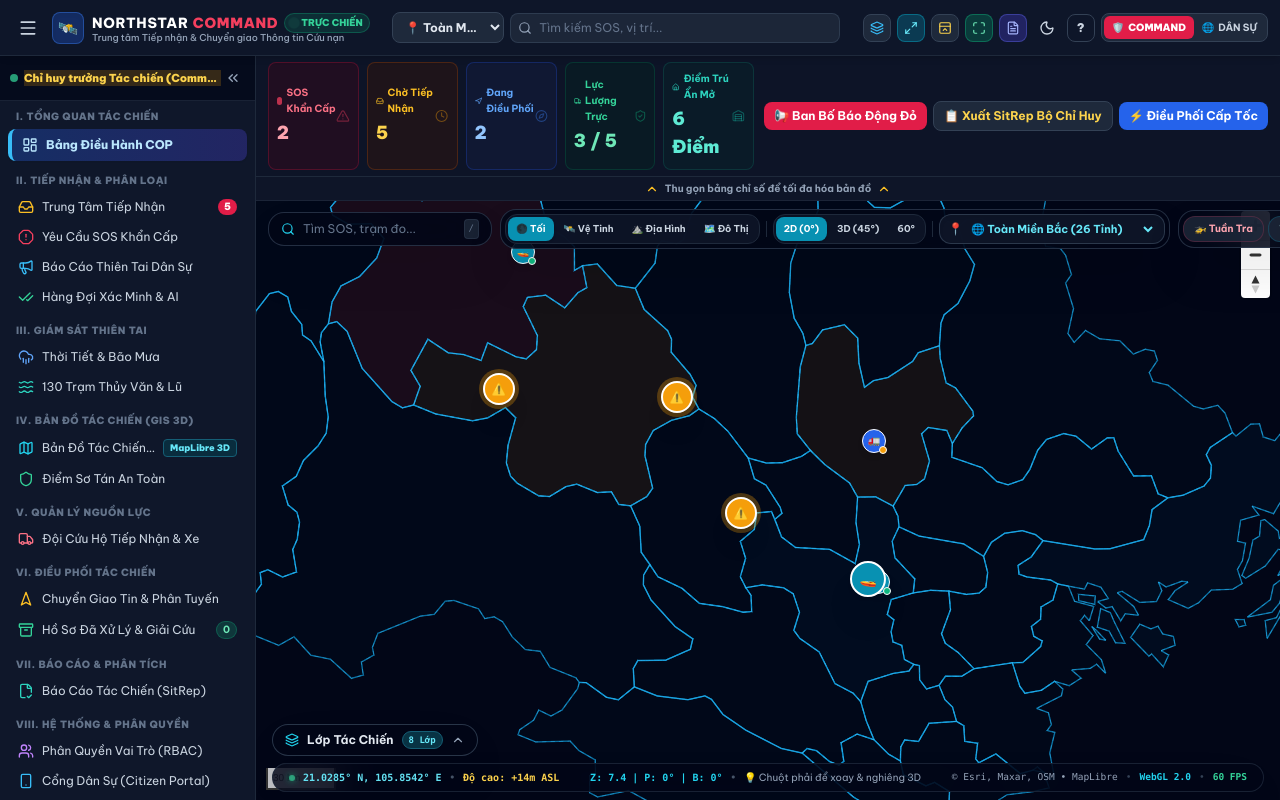
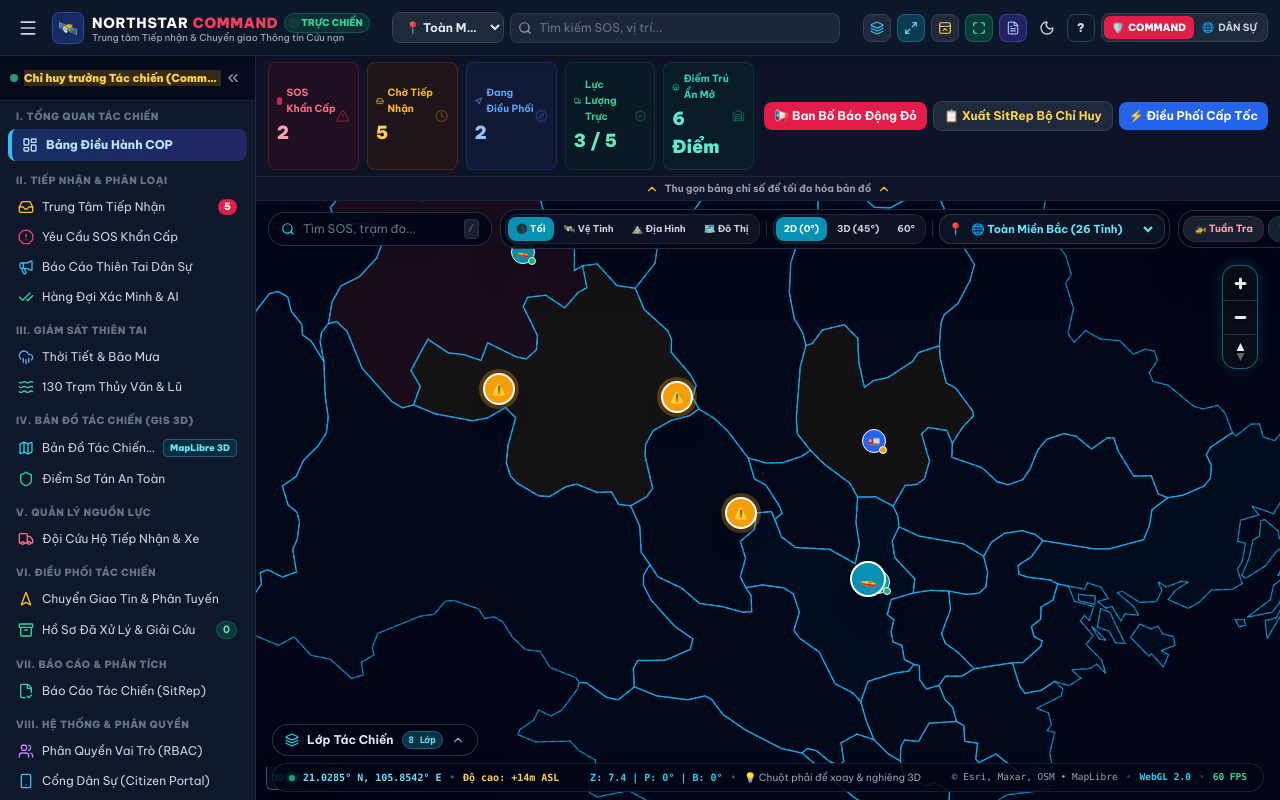
Before and after one commit to GrassTouchers1/GrassTouchers-Frontend, a website: page index.html in a window 1280 px wide. Drawn offline with nearby package versions, Linux system fonts and the light colour scheme; no server answers; animation ran at ten frames a second.

Commit message:
fix(ux): eliminate overlap on Toan Man Hinh button by restyling MapLibre navigation control to C2 Dark Glass with top offset

```diff
--- a/css/style.css
+++ b/css/style.css
@@ -928,3 +928,71 @@ body.command-mode-active .floating-header {
   transition: all 0.2s ease-in-out;
   cursor: pointer;
 }
+
+/* =========================================================================
+ * C2 DARK GLASS NAVIGATION & SCALE CONTROLS (MAPLIBRE GL JS)
+ * ========================================================================= */
+.maplibregl-ctrl-top-right {
+  top: 54px !important;
+  right: 12px !important;
+  margin: 0 !important;
+  z-index: 25 !important;
+}
+
+.maplibregl-ctrl-group {
+  background: rgba(11, 15, 25, 0.92) !important;
+  backdrop-filter: blur(16px) !important;
+  -webkit-backdrop-filter: blur(16px) !important;
+  border: 1px solid rgba(56, 189, 248, 0.45) !important;
+  border-radius: 14px !important;
+  box-shadow: 0 10px 30px -5px rgba(0, 0, 0, 0.85), 0 0 15px rgba(56, 189, 248, 0.25) !important;
+  overflow: hidden !important;
+}
+
+.maplibregl-ctrl-group button {
+  width: 34px !important;
+  height: 34px !important;
+  background-color: transparent !important;
+  border: none !important;
+  cursor: pointer !important;
+  transition: all 0.2s cubic-bezier(0.4, 0, 0.2, 1) !important;
+  display: flex !important;
+  align-items: center !important;
+  justify-content: center !important;
+}
+
+.maplibregl-ctrl-group button + button {
+  border-top: 1px solid rgba(255, 255, 255, 0.12) !important;
+}
+
+.maplibregl-ctrl-group button:hover {
+  background-color: rgba(56, 189, 248, 0.3) !important;
+}
+
+.maplibregl-ctrl-group button:active {
+  background-color: rgba(56, 189, 248, 0.5) !important;
+}
+
+.maplibregl-ctrl-group button .maplibregl-ctrl-icon {
+  filter: invert(1) brightness(2.2) drop-shadow(0 1px 2px rgba(0, 0, 0, 0.8)) !important;
+  opacity: 0.92 !important;
+  transition: transform 0.2s ease, opacity 0.2s ease !important;
+}
+
+.maplibregl-ctrl-group button:hover .maplibregl-ctrl-icon {
+  opacity: 1 !important;
+  filter: invert(1) brightness(2.8) drop-shadow(0 0 5px #38bdf8) !important;
+}
+
+.maplibregl-ctrl-scale {
+  background: rgba(11, 15, 25, 0.88) !important;
+  backdrop-filter: blur(12px) !important;
+  border: 1px solid rgba(56, 189, 248, 0.45) !important;
+  border-top: none !important;
+  color: #38bdf8 !important;
+  font-weight: 700 !important;
+  font-size: 10px !important;
+  padding: 1px 6px !important;
+  border-radius: 0 0 6px 6px !important;
+  box-shadow: 0 4px 12px rgba(0, 0, 0, 0.6) !important;
+}
--- a/index.html
+++ b/index.html
@@ -47,7 +47,7 @@
   <script src="https://cdn.jsdelivr.net/npm/chart.js@4.4.1/dist/chart.umd.min.js"></script>
 
   <!-- Custom CSS -->
-  <link rel="stylesheet" href="css/style.css?v=20261121_prod_v3" />
+  <link rel="stylesheet" href="css/style.css?v=20261121_prod_v4" />
   <style>
     /* Command Interface Specific Overrides */
     .cmd-nav-item {
@@ -144,6 +144,65 @@
       padding: 0 !important;
       border: none !important;
     }
+    /* Định vị bộ điều khiển MapLibre NavigationControl: Đẩy xuống dưới thanh Top HUD để không bao giờ bị đè */
+    .maplibregl-ctrl-top-right {
+      top: 54px !important;
+      right: 12px !important;
+      margin: 0 !important;
+      z-index: 25 !important;
+    }
+    /* Đồng bộ giao diện C2 Dark Glass cho bộ điều hướng MapLibre (Zoom +, Zoom -, La bàn 3D) */
+    .maplibregl-ctrl-group {
+      background: rgba(11, 15, 25, 0.92) !important;
+      backdrop-filter: blur(16px) !important;
+      -webkit-backdrop-filter: blur(16px) !important;
+      border: 1px solid rgba(56, 189, 248, 0.45) !important;
+      border-radius: 14px !important;
+      box-shadow: 0 10px 30px -5px rgba(0, 0, 0, 0.85), 0 0 15px rgba(56, 189, 248, 0.25) !important;
+      overflow: hidden !important;
+    }
+    .maplibregl-ctrl-group button {
+      width: 34px !important;
+      height: 34px !important;
+      background-color: transparent !important;
+      border: none !important;
+      cursor: pointer !important;
+      transition: all 0.2s cubic-bezier(0.4, 0, 0.2, 1) !important;
+      display: flex !important;
+      align-items: center !important;
+      justify-content: center !important;
+    }
+    .maplibregl-ctrl-group button + button {
+      border-top: 1px solid rgba(255, 255, 255, 0.12) !important;
+    }
+    .maplibregl-ctrl-group button:hover {
+      background-color: rgba(56, 189, 248, 0.3) !important;
+    }
+    .maplibregl-ctrl-group button:active {
+      background-color: rgba(56, 189, 248, 0.5) !important;
+    }
+    .maplibregl-ctrl-group button .maplibregl-ctrl-icon {
+      filter: invert(1) brightness(2.2) drop-shadow(0 1px 2px rgba(0, 0, 0, 0.8)) !important;
+      opacity: 0.92 !important;
+      transition: transform 0.2s ease, opacity 0.2s ease !important;
+    }
+    .maplibregl-ctrl-group button:hover .maplibregl-ctrl-icon {
+      opacity: 1 !important;
+      filter: invert(1) brightness(2.8) drop-shadow(0 0 5px #38bdf8) !important;
+    }
+    /* Thước đo tỉ lệ chuẩn C2 Dark Glass */
+    .maplibregl-ctrl-scale {
+      background: rgba(11, 15, 25, 0.88) !important;
+      backdrop-filter: blur(12px) !important;
+      border: 1px solid rgba(56, 189, 248, 0.45) !important;
+      border-top: none !important;
+      color: #38bdf8 !important;
+      font-weight: 700 !important;
+      font-size: 10px !important;
+      padding: 1px 6px !important;
+      border-radius: 0 0 6px 6px !important;
+      box-shadow: 0 4px 12px rgba(0, 0, 0, 0.6) !important;
+    }
     .animated-marker-pulse {
       animation: markerPulseRing 2s cubic-bezier(0.215, 0.61, 0.355, 1) infinite;
     }
@@ -3225,20 +3284,20 @@
   <!-- ========================================== -->
   <!-- 4. CORE JAVASCRIPT MODULES PIPELINE        -->
   <!-- ========================================== -->
-  <script src="js/config.js?v=20261121_prod_v3"></script>
-  <script src="js/offline_sync_manager.js?v=20261121_prod_v3"></script>
-  <script src="js/command_ui_controller.js?v=20261121_prod_v3"></script>
-  <script src="js/coordinator_command.js?v=20261121_prod_v3"></script>
-  <script src="js/map_core.js?v=20261121_prod_v3"></script>
-  <script src="js/provinces_weather_layer.js?v=20261121_prod_v3"></script>
-  <script src="js/rescue_manager.js?v=20261121_prod_v3"></script>
-  <script src="js/advanced_modules.js?v=20261121_prod_v3"></script>
-  <script src="js/storm_simulator.js?v=20261121_prod_v3"></script>
-  <script src="js/voice_sos.js?v=20261121_prod_v3"></script>
+  <script src="js/config.js?v=20261121_prod_v4"></script>
+  <script src="js/offline_sync_manager.js?v=20261121_prod_v4"></script>
+  <script src="js/command_ui_controller.js?v=20261121_prod_v4"></script>
+  <script src="js/coordinator_command.js?v=20261121_prod_v4"></script>
+  <script src="js/map_core.js?v=20261121_prod_v4"></script>
+  <script src="js/provinces_weather_layer.js?v=20261121_prod_v4"></script>
+  <script src="js/rescue_manager.js?v=20261121_prod_v4"></script>
+  <script src="js/advanced_modules.js?v=20261121_prod_v4"></script>
+  <script src="js/storm_simulator.js?v=20261121_prod_v4"></script>
+  <script src="js/voice_sos.js?v=20261121_prod_v4"></script>
 
   <!-- MapLibre GL JS 3D Vector Engine (BSD-3-Clause - OSI Approved) -->
   <script src="js/vendor/maplibre-gl.js"></script>
-  <script src="js/maplibre_engine.js?v=20261121_prod_v3"></script>
+  <script src="js/maplibre_engine.js?v=20261121_prod_v4"></script>
 
   <!-- Complete Initialization Lifecycle -->
   <script>
--- a/sw.js
+++ b/sw.js
@@ -17,7 +17,7 @@
  */
 
 // Service Worker for NORTHSTAR (GrassTouchers Frontend)
-const CACHE_NAME = 'northstar-cache-v20261121_prod_v3';
+const CACHE_NAME = 'northstar-cache-v20261121_prod_v4';
 const STATIC_ASSETS = [
   './',
   './index.html',
```
